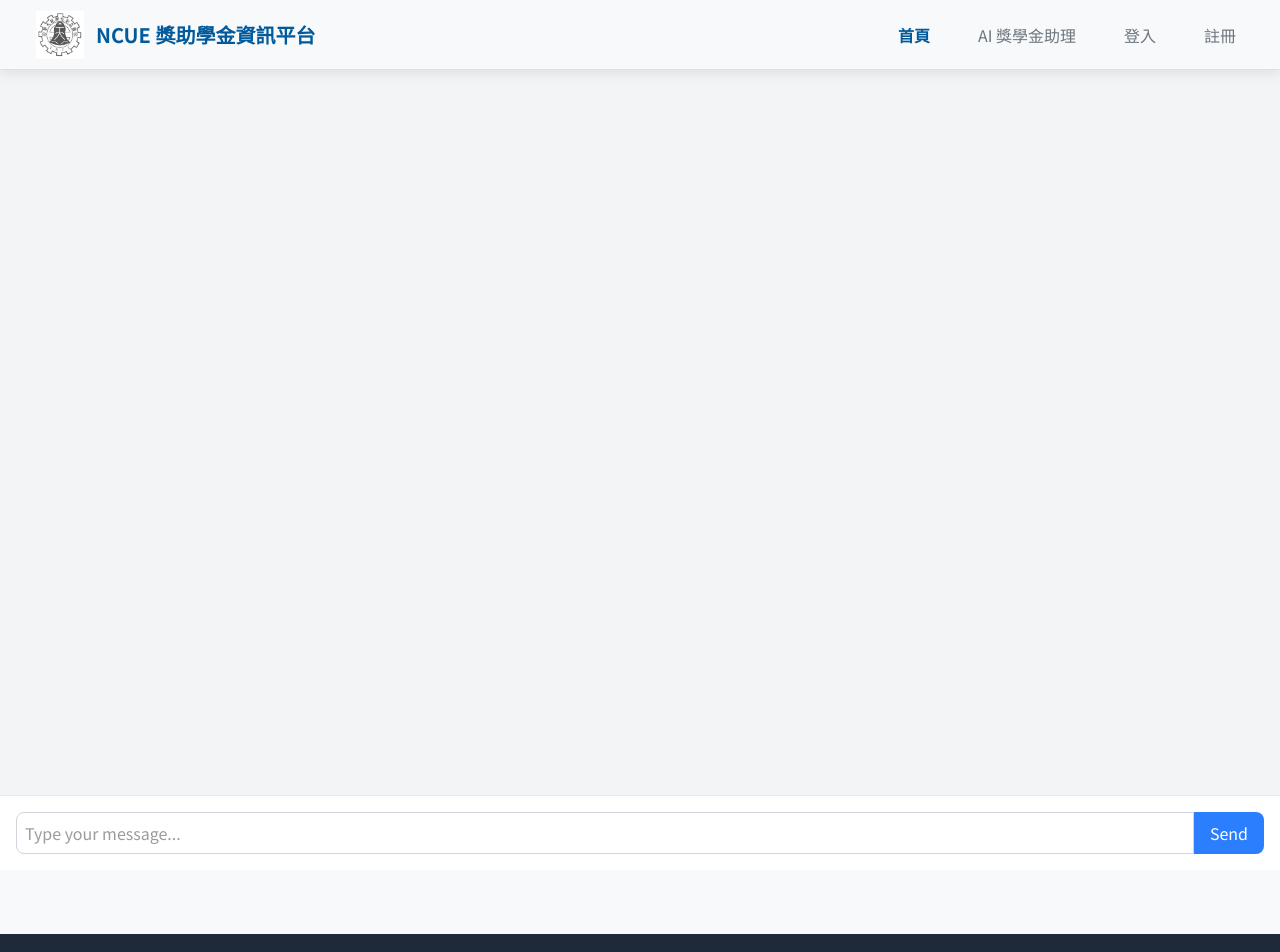
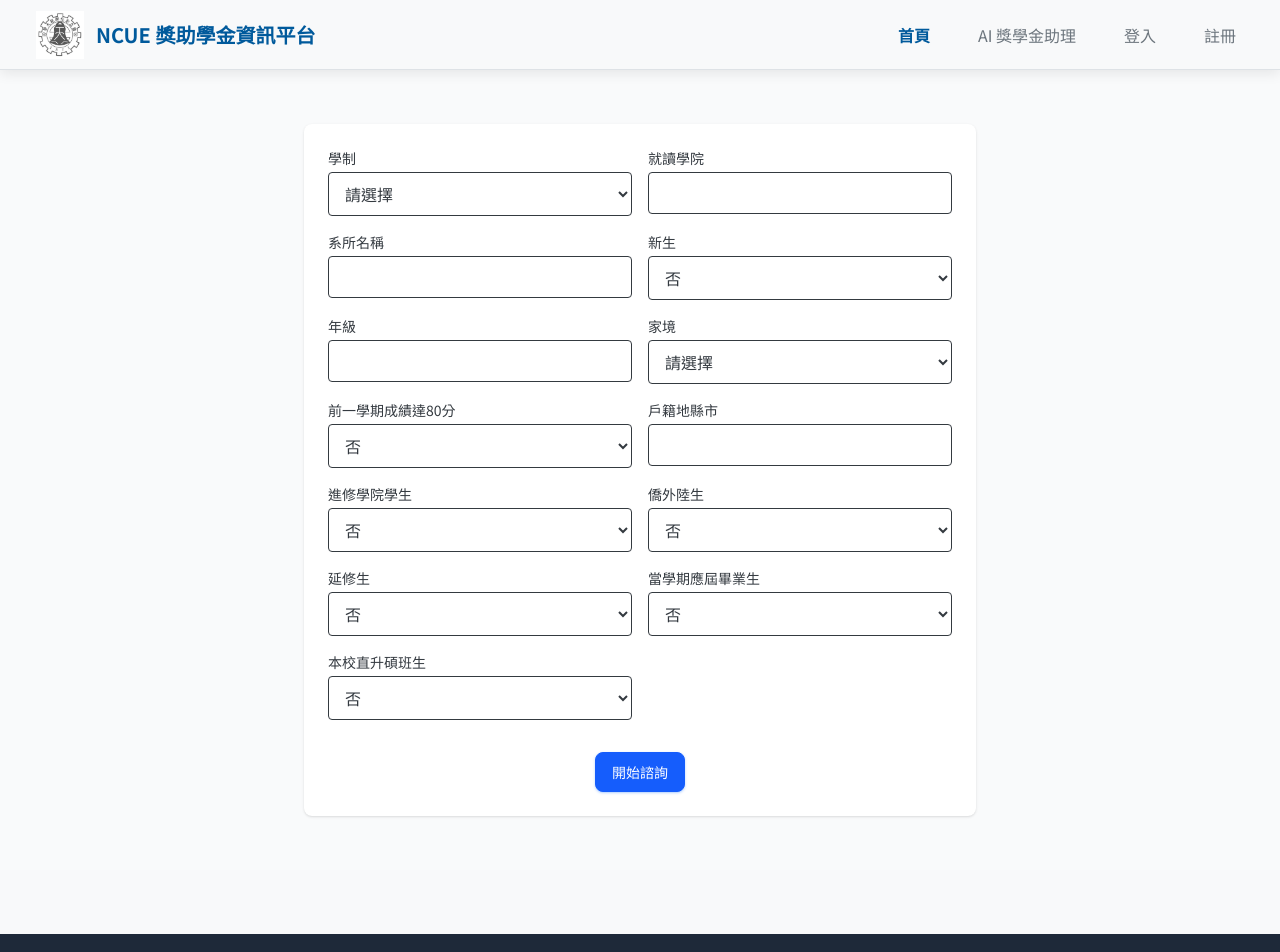
Before and after one commit to NCUESA/Dorm10-DMS, a Next.js app: page /ai-assistant/chat in a window 1280 px wide. Shown: the top 952 px of the page. Built offline with nearby package versions, Linux system fonts and the light colour scheme.

Commit message:
Add student info form and Gemini-powered chat

```diff
--- a/src/app/ai-assistant/chat/page.jsx
+++ b/src/app/ai-assistant/chat/page.jsx
@@ -1,32 +1,89 @@
-"use client";
+'use client'
 
-import { useState } from 'react';
+import { useState, useRef, useEffect } from 'react'
+import { GoogleGenAI } from '@google/genai'
+import StudentInfoForm from '@/components/StudentInfoForm'
+import Button from '@/components/ui/Button'
+
+const SYSTEM_PROMPT = `# 角色 (Persona)
+你是一位專為「NCUE 獎學金資訊整合平台」設計的**頂尖AI助理**。你的個性是專業、精確且樂於助人。
+
+# 你的核心任務
+你的任務是根據我提供給你的「# 參考資料」，用**自然、流暢的繁體中文**回答使用者關於獎學金的問題。
+
+# 表達與格式化規則
+1. **直接回答:** 請直接以對話方式回答。
+2. **結構化輸出:** 若資訊包含多項目，請使用 Markdown 的列表或表格。
+3. **引用來源:** 若參考外部網頁，請以 \`[參考連結](URL)\` 嵌入連結；若為內部公告，禁止產生連結。
+4. **最終回應:** 若引用內部公告，請在訊息最後加上 \`[ANNOUNCEMENT_CARD:id1,id2,...]\`。
+5. **服務範圍:** 僅回答與獎學金申請相關的問題。
+`
 
 export default function ChatPage() {
-  const [messages, setMessages] = useState([]);
-  const [input, setInput] = useState('');
+  const [info, setInfo] = useState(null)
+  const [infoReady, setInfoReady] = useState(false)
+  const [messages, setMessages] = useState([])
+  const [input, setInput] = useState('')
+  const modelRef = useRef(null)
 
-  const handleSendMessage = () => {
-    if (input.trim() === '') return;
+  useEffect(() => {
+    if (process.env.NEXT_PUBLIC_GEMINI_API_KEY) {
+      const genAI = new GoogleGenAI({ apiKey: process.env.NEXT_PUBLIC_GEMINI_API_KEY })
+      modelRef.current = genAI
+    }
+  }, [])
 
-    // Add user message to chat
-    setMessages([...messages, { text: input, user: 'You' }]);
-    setInput('');
+  const handleInfoSubmit = (data) => {
+    setInfo(data)
+    setInfoReady(true)
+  }
 
-    // Simulate AI response
-    setTimeout(() => {
-      setMessages(prevMessages => [...prevMessages, { text: 'This is a simulated AI response.', user: 'AI' }]);
-    }, 1000);
-  };
+  const handleSend = async () => {
+    if (!input.trim()) return
+    const userMessage = input
+    setMessages(prev => [...prev, { role: 'user', text: userMessage }])
+    setInput('')
+
+    if (!modelRef.current) {
+      setMessages(prev => [...prev, { role: 'ai', text: 'AI 模型尚未初始化。' }])
+      return
+    }
+
+    const infoLines = Object.entries(info || {}).map(([k, v]) => `${k}: ${v}`).join('\n')
+    const prompt = `${SYSTEM_PROMPT}\n\n# 學生資訊\n${infoLines}\n\n# 問題\n${userMessage}\n\n請以 JSON 物件回覆，格式為 {"reply": "回答內容"}`
+
+    const config = { responseMimeType: 'application/json' }
+    const contents = [{ role: 'user', parts: [{ text: prompt }] }]
+    const model = 'gemini-2.0-flash-lite'
+
+    try {
+      let result = ''
+      const response = await modelRef.current.models.generateContentStream({ model, config, contents })
+      for await (const chunk of response) {
+        result += chunk.text || ''
+      }
+      const data = JSON.parse(result)
+      setMessages(prev => [...prev, { role: 'ai', text: data.reply || '' }])
+    } catch (e) {
+      setMessages(prev => [...prev, { role: 'ai', text: `AI 回應失敗：${e.message}` }])
+    }
+  }
+
+  if (!infoReady) {
+    return (
+      <div className="min-h-screen flex items-center justify-center bg-gray-50 py-8">
+        <StudentInfoForm onSubmit={handleInfoSubmit} />
+      </div>
+    )
+  }
 
   return (
     <div className="flex flex-col h-screen bg-gray-100">
       <div className="flex-grow p-4 overflow-y-auto">
-        {messages.map((message, index) => (
-          <div key={index} className={`flex ${message.user === 'You' ? 'justify-end' : 'justify-start'} mb-2`}>
-            <div className={`p-2 rounded-lg ${message.user === 'You' ? 'bg-blue-500 text-white' : 'bg-white'}`}>
-              {message.text}
-            </div>
+        {messages.map((m, idx) => (
+          <div key={idx} className={`flex ${m.role === 'user' ? 'justify-end' : 'justify-start'} mb-2`}>
+            <div className={`p-2 rounded-lg ${m.role === 'user' ? 'bg-blue-500 text-white' : 'bg-white'}`}
+                 dangerouslySetInnerHTML={{ __html: m.text }} />
           </div>
         ))}
       </div>
@@ -36,18 +93,13 @@ export default function ChatPage() {
             type="text"
             value={input}
             onChange={(e) => setInput(e.target.value)}
-            onKeyPress={(e) => e.key === 'Enter' && handleSendMessage()}
+            onKeyDown={(e) => e.key === 'Enter' && handleSend()}
             className="flex-grow p-2 border border-gray-300 rounded-l-lg focus:outline-none focus:ring-2 focus:ring-blue-500"
-            placeholder="Type your message..."
+            placeholder="輸入您的問題..."
           />
-          <button
-            onClick={handleSendMessage}
-            className="px-4 py-2 bg-blue-500 text-white rounded-r-lg hover:bg-blue-600 focus:outline-none focus:ring-2 focus:ring-blue-500"
-          >
-            Send
-          </button>
+          <Button onClick={handleSend} className="rounded-r-lg">送出</Button>
         </div>
       </div>
     </div>
-  );
+  )
 }
--- /dev/null
+++ b/src/components/StudentInfoForm.jsx
@@ -0,0 +1,132 @@
+'use client'
+
+import { useState } from 'react'
+import Button from '@/components/ui/Button'
+
+const familyOptions = [
+  '低收',
+  '中低收',
+  '特殊境遇家庭子女',
+  '弱勢1-6級',
+  '符合弱勢1-6級',
+  '無以上資料但家境清寒'
+]
+
+export default function StudentInfoForm({ onSubmit }) {
+  const [form, setForm] = useState({
+    educationLevel: '',
+    college: '',
+    department: '',
+    freshman: '否',
+    grade: '',
+    familyStatus: '',
+    score80: '否',
+    county: '',
+    extensionSchool: '否',
+    foreignStudent: '否',
+    extended: '否',
+    graduating: '否',
+    directMaster: '否'
+  })
+
+  const handleChange = (e) => {
+    const { name, value } = e.target
+    setForm(prev => ({ ...prev, [name]: value }))
+  }
+
+  const handleSubmit = (e) => {
+    e.preventDefault()
+    onSubmit(form)
+  }
+
+  return (
+    <form onSubmit={handleSubmit} className="space-y-4 bg-white shadow p-6 rounded-lg max-w-2xl w-full">
+      <div className="grid md:grid-cols-2 gap-4">
+        <div>
+          <label className="block text-sm font-medium mb-1">學制</label>
+          <select name="educationLevel" value={form.educationLevel} onChange={handleChange} className="w-full border rounded px-3 py-2">
+            <option value="">請選擇</option>
+            <option value="大學部">大學部</option>
+            <option value="碩班">碩班</option>
+            <option value="博班">博班</option>
+          </select>
+        </div>
+        <div>
+          <label className="block text-sm font-medium mb-1">就讀學院</label>
+          <input name="college" value={form.college} onChange={handleChange} className="w-full border rounded px-3 py-2" />
+        </div>
+        <div>
+          <label className="block text-sm font-medium mb-1">系所名稱</label>
+          <input name="department" value={form.department} onChange={handleChange} className="w-full border rounded px-3 py-2" />
+        </div>
+        <div>
+          <label className="block text-sm font-medium mb-1">新生</label>
+          <select name="freshman" value={form.freshman} onChange={handleChange} className="w-full border rounded px-3 py-2">
+            <option value="是">是</option>
+            <option value="否">否</option>
+          </select>
+        </div>
+        <div>
+          <label className="block text-sm font-medium mb-1">年級</label>
+          <input type="number" min="1" max="9" name="grade" value={form.grade} onChange={handleChange} className="w-full border rounded px-3 py-2" />
+        </div>
+        <div>
+          <label className="block text-sm font-medium mb-1">家境</label>
+          <select name="familyStatus" value={form.familyStatus} onChange={handleChange} className="w-full border rounded px-3 py-2">
+            <option value="">請選擇</option>
+            {familyOptions.map(opt => <option key={opt} value={opt}>{opt}</option>)}
+          </select>
+        </div>
+        <div>
+          <label className="block text-sm font-medium mb-1">前一學期成績達80分</label>
+          <select name="score80" value={form.score80} onChange={handleChange} className="w-full border rounded px-3 py-2">
+            <option value="是">是</option>
+            <option value="否">否</option>
+          </select>
+        </div>
+        <div>
+          <label className="block text-sm font-medium mb-1">戶籍地縣市</label>
+          <input name="county" value={form.county} onChange={handleChange} className="w-full border rounded px-3 py-2" />
+        </div>
+        <div>
+          <label className="block text-sm font-medium mb-1">進修學院學生</label>
+          <select name="extensionSchool" value={form.extensionSchool} onChange={handleChange} className="w-full border rounded px-3 py-2">
+            <option value="是">是</option>
+            <option value="否">否</option>
+          </select>
+        </div>
+        <div>
+          <label className="block text-sm font-medium mb-1">僑外陸生</label>
+          <select name="foreignStudent" value={form.foreignStudent} onChange={handleChange} className="w-full border rounded px-3 py-2">
+            <option value="是">是</option>
+            <option value="否">否</option>
+          </select>
+        </div>
+        <div>
+          <label className="block text-sm font-medium mb-1">延修生</label>
+          <select name="extended" value={form.extended} onChange={handleChange} className="w-full border rounded px-3 py-2">
+            <option value="是">是</option>
+            <option value="否">否</option>
+          </select>
+        </div>
+        <div>
+          <label className="block text-sm font-medium mb-1">當學期應屆畢業生</label>
+          <select name="graduating" value={form.graduating} onChange={handleChange} className="w-full border rounded px-3 py-2">
+            <option value="是">是</option>
+            <option value="否">否</option>
+          </select>
+        </div>
+        <div>
+          <label className="block text-sm font-medium mb-1">本校直升碩班生</label>
+          <select name="directMaster" value={form.directMaster} onChange={handleChange} className="w-full border rounded px-3 py-2">
+            <option value="是">是</option>
+            <option value="否">否</option>
+          </select>
+        </div>
+      </div>
+      <div className="text-center">
+        <Button type="submit" className="mt-4">開始諮詢</Button>
+      </div>
+    </form>
+  )
+}
```
